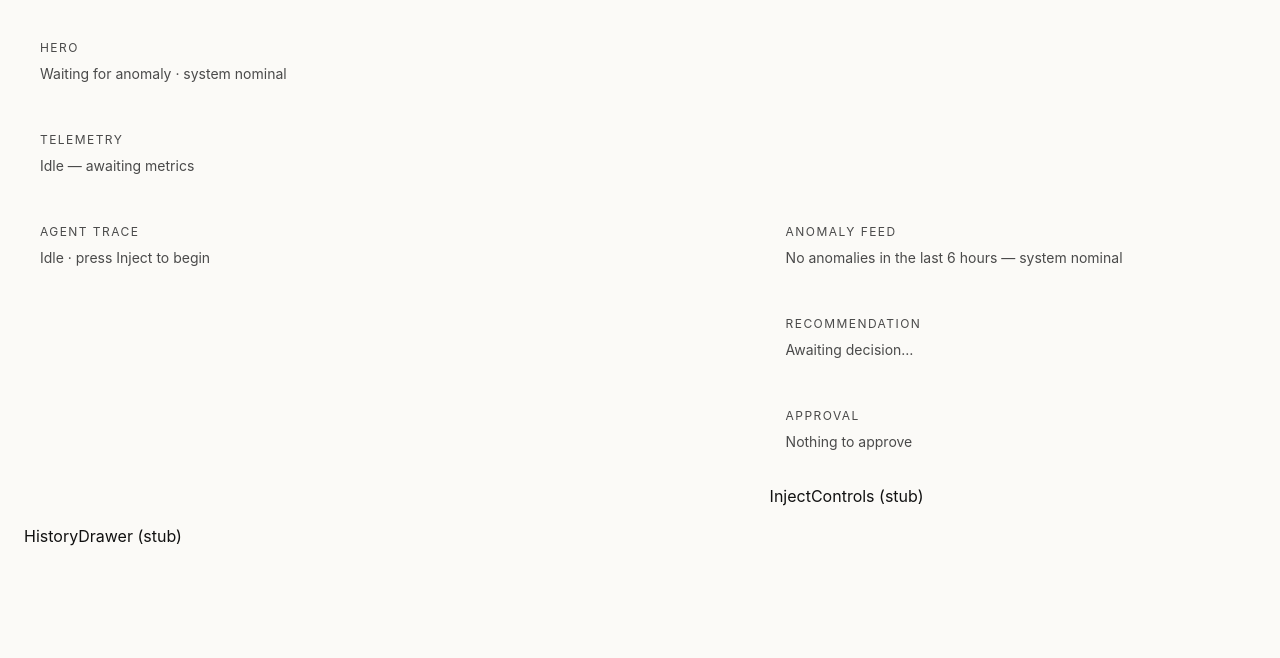
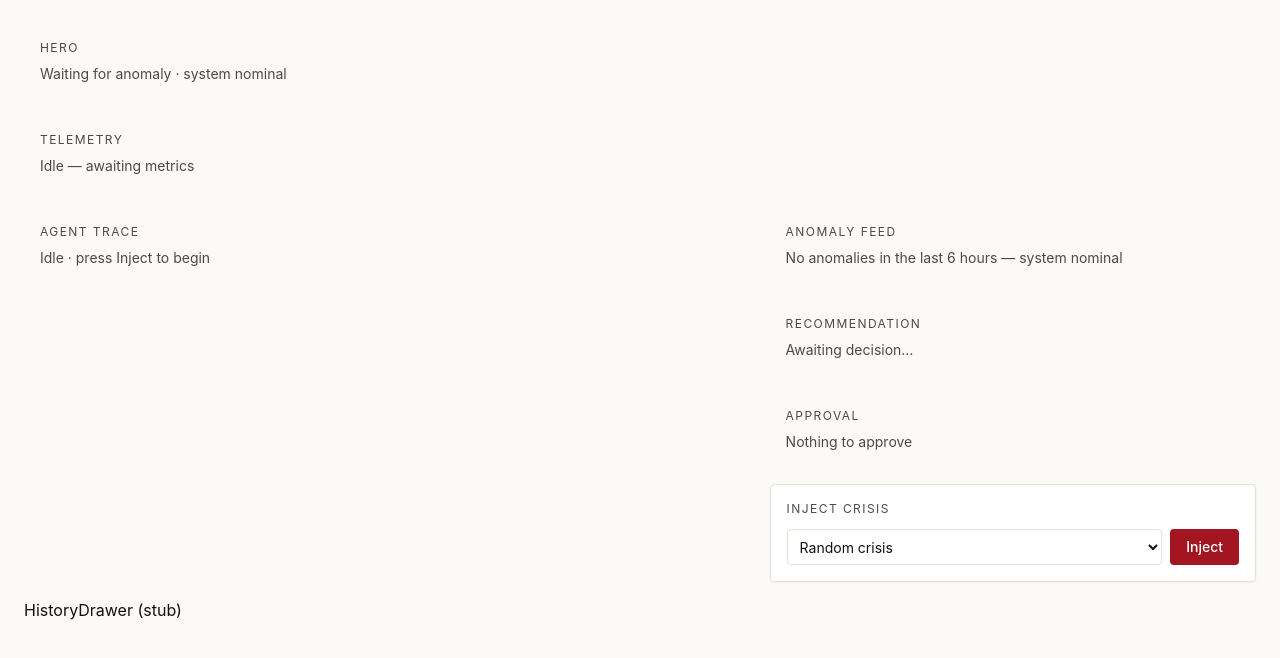
Before and after one commit to dgupta98/studio-crisis-commander, a React (Vite) app in the folder frontend/: page / in a window 1280 px wide. Shown: the top 658 px of the page. Built offline with nearby package versions, Linux system fonts and the light colour scheme; a web font is replaced by a local one.

Commit message:
feat(fe): InjectControls — crisis-type picker + inject trigger

```diff
--- a/frontend/src/panels/InjectControls.tsx
+++ b/frontend/src/panels/InjectControls.tsx
@@ -1 +1,58 @@
-export function InjectControls() { return <div>InjectControls (stub)</div> }
+import { useState } from 'react'
+import { useRunStore } from '@/store/runStore'
+import { Card } from '@/components/Card'
+import { Button } from '@/components/Button'
+import type { CrisisType } from '@/api/contracts'
+
+const OPTIONS: { value: CrisisType | ''; label: string }[] = [
+  { value: '', label: 'Random crisis' },
+  { value: 'regional_sentiment_collapse', label: 'Regional sentiment collapse' },
+  { value: 'negative_social_virality', label: 'Negative social virality' },
+  { value: 'trailer_variant_underperformance', label: 'Trailer underperformance' },
+  { value: 'competitor_release_impact', label: 'Competitor release' },
+  { value: 'marketing_overspend_low_roi', label: 'Marketing overspend' },
+  { value: 'streaming_completion_drop', label: 'Streaming completion drop' },
+  { value: 'refund_spike', label: 'Refund spike' },
+  { value: 'review_score_divergence', label: 'Review-score divergence' },
+]
+
+export function InjectControls() {
+  const inject = useRunStore((s) => s.inject)
+  const runId = useRunStore((s) => s.runId)
+  const streamState = useRunStore((s) => s.streamState)
+  const inFlight = runId !== null && streamState !== 'closed' && streamState !== 'error'
+  const [choice, setChoice] = useState<CrisisType | ''>('')
+  const [busy, setBusy] = useState(false)
+  const [err, setErr] = useState<string | null>(null)
+
+  const fire = async () => {
+    setBusy(true); setErr(null)
+    try {
+      await inject(choice ? { crisisType: choice } : undefined)
+    } catch (e) {
+      setErr(String(e))
+    } finally { setBusy(false) }
+  }
+
+  return (
+    <Card className="p-4">
+      <div className="text-xs uppercase tracking-wider text-ink-soft mb-3">Inject Crisis</div>
+      <div className="flex gap-2">
+        <select
+          className="border border-line rounded px-2 py-1 text-sm bg-white text-ink flex-1"
+          value={choice}
+          onChange={(e) => setChoice(e.target.value as CrisisType | '')}
+          disabled={inFlight || busy}
+        >
+          {OPTIONS.map((o) => (
+            <option key={o.value} value={o.value}>{o.label}</option>
+          ))}
+        </select>
+        <Button variant="primary" onClick={fire} disabled={inFlight || busy}>
+          {busy ? '...' : 'Inject'}
+        </Button>
+      </div>
+      {err && <div role="alert" className="text-xs text-accent mt-2">{err}</div>}
+    </Card>
+  )
+}
```
Also changed, not shown: 1 other file (tests, documents, lock files or other folders).
